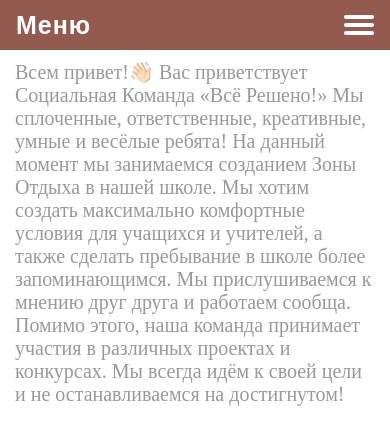
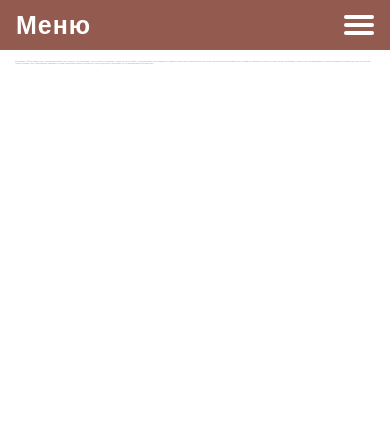
Before and after one commit to Fatum23/site_zona_otdiha, a Flask app: page /about in a window 390 px wide. Shown: the top 445 px of the page. Run offline with Flask 3, Linux system fonts and the light colour scheme.

Commit message:
Update about.css

```diff
--- a/api/static/styles/about.css
+++ b/api/static/styles/about.css
@@ -36,7 +36,7 @@
         padding-left: 15px;
         padding-right: 15px;
         color: #999999 !important;
-        font-size: 20px;
+        font-size: 2px;
     }
 
     .nav {
```
